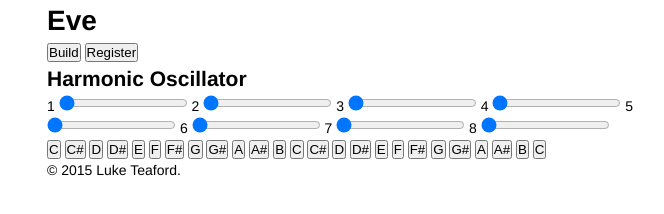
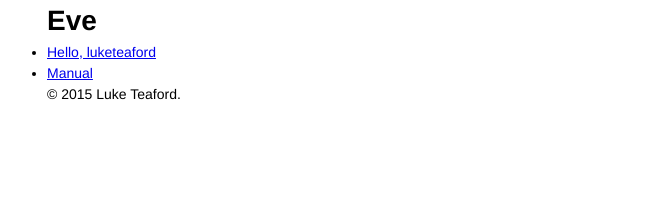
Before and after one commit to luketeaford/EVE, a website: page index.html in a window 1280 px wide. Shown: the whole page, without its empty margins (273-937 px from the left). Drawn offline with Linux system fonts and the light colour scheme.

Commit message:
Code clean up / experimentation
Just playing around with my own templating

```diff
--- a/gulpfile.js
+++ b/gulpfile.js
@@ -3,11 +3,13 @@ var gulp = require('gulp'),
     concat = require('gulp-concat'),
     jslint = require('gulp-jslint'),
     uglify = require('gulp-uglify'),
+    rename = require('gulp-rename'),
     sass = require('gulp-ruby-sass'),
 
     scripts = [
     //    'js/_license.js',
         'js/_eve.js',
+        'js/templates/*.js',
         'js/_customevents.js',
         'js/_buildsynth.js',
         'js/_startsynth.js',
@@ -43,6 +45,7 @@ gulp.task('js', function () {
         ]
     }))
     .pipe(uglify())
+    .pipe(rename('eve.min.js'))
     .pipe(gulp.dest('eve/js'))
 });
 
--- a/index.html
+++ b/index.html
@@ -10,10 +10,19 @@
   <h1>Eve</h1>
 </header>
 
+<nav id=nav>
+  <ul>
+    <li><a href=#register>Register</a>
+    <li><a href=#manual>Manual</a>
+  </ul>
+</nav>
+
+<!--
 <button id=build-button>Build</button>
 <button id=register-button>Register</button>
+-->
 
-
+<!--
 <section id=harmonics>
   <h2>Harmonic Oscillator</h2>
   <label>
@@ -52,7 +61,7 @@
 
 
 <div id=keyboard>
-  <!-- Octave one -->
+  <!-- Octave one --
   <button class=white-key data-note-value=-2100>C</button>
   <button class=black-key data-note-value=-2000>C#</button>
   <button class=white-key data-note-value=-1900>D</button>
@@ -65,7 +74,7 @@
   <button class=white-key data-note-value=-1200>A</button>
   <button class=black-key data-note-value=-1100>A#</button>
   <button class=white-key data-note-value=-1000>B</button>
-  <!-- Octave two -->
+  <!-- Octave two --
   <button class=white-key data-note-value=-900>C</button>
   <button class=black-key data-note-value=-800>C#</button>
   <button class=white-key data-note-value=-700>D</button>
@@ -81,6 +90,8 @@
   <button class=white-key data-note-value=300>C</button>
 </div>
 
+-->
+
 <footer>© 2015 Luke Teaford.</footer>
 
 <script src=js/eve.js></script>
--- a/js/_router.js
+++ b/js/_router.js
@@ -40,8 +40,8 @@ EVE.router = function (e) {
 };
 
 // Event listeners
-EVE.buildButton.addEventListener('click', EVE.testBuild);
-EVE.registerButton.addEventListener('click', EVE.testRegister);
+//EVE.buildButton.addEventListener('click', EVE.testBuild);
+//EVE.registerButton.addEventListener('click', EVE.testRegister);
 
 window.addEventListener('popstate', EVE.historyChange);
 window.addEventListener('navigate', EVE.router);
--- a/js/eve.js
+++ b/js/eve.js
@@ -1,6 +1,13 @@
 window.AudioContext = window.AudioContext || window.webkitAudioContext;
 
 var EVE = {
+
+    user: {
+        username: 'luketeaford',
+        first: 'Luke',
+        last: 'Teaford',
+        display_name: this.first + ' ' + this.last
+    },
 
     synth: new AudioContext(),
 
@@ -58,6 +65,21 @@ var EVE = {
         return;
     }
 
+};
+
+EVE.templates = {
+    nav: function () {
+        'use strict';
+        var nav = document.getElementById('nav'),
+            links = nav.getElementsByTagName('a'),
+            login;
+
+        login = EVE.has_registered ? 'Sign In' : 'Register';
+        login = EVE.user ? 'Hello, ' + EVE.user.username : 'you';
+        links[0].innerText = login;
+        console.log(links);
+        console.log(links[0]);
+    }
 };
 
 EVE.events = {
@@ -168,20 +190,23 @@ EVE.calculatePitch = function () {
 (function documentReady() {
     'use strict';
 
-    // Set up
+    // Set up registration screen
+    EVE.templates.nav();
+
+    // Set up synth
     EVE.buildSynth();
     EVE.startSynth();
 
     // Actually belongs in this function
-    EVE.keyboard = document.getElementById('keyboard');
+    //EVE.keyboard = document.getElementById('keyboard');
 
-    EVE.keyboard.addEventListener('mousedown', EVE.gateOn);
-    EVE.keyboard.addEventListener('mouseup', EVE.gateOff);
+    //EVE.keyboard.addEventListener('mousedown', EVE.gateOn);
+    //EVE.keyboard.addEventListener('mouseup', EVE.gateOff);
 
     // Custom events testing
-    EVE.keyboard.addEventListener('press', function (e) {
-        console.log('Set note via custom event to', e.target.dataset.noteValue);
-    });
+    //EVE.keyboard.addEventListener('press', function (e) {
+    //    console.log('Set note via custom event to', e.target.dataset.noteValue);
+    //});
 }());
 
 EVE.testBuild = function () {
@@ -226,8 +251,8 @@ EVE.router = function (e) {
 };
 
 // Event listeners
-EVE.buildButton.addEventListener('click', EVE.testBuild);
-EVE.registerButton.addEventListener('click', EVE.testRegister);
+//EVE.buildButton.addEventListener('click', EVE.testBuild);
+//EVE.registerButton.addEventListener('click', EVE.testRegister);
 
 window.addEventListener('popstate', EVE.historyChange);
 window.addEventListener('navigate', EVE.router);
--- a/package.json
+++ b/package.json
@@ -21,6 +21,7 @@
     "gulp": "^3.8.11",
     "gulp-concat": "^2.5.2",
     "gulp-jslint": "^0.2.2",
+    "gulp-rename": "^1.2.2",
     "gulp-ruby-sass": "^1.0.1",
     "gulp-uglify": "^1.2.0"
   }
```
Also changed, not shown: eve/js/eve.js (deleted, +0 -1 lines), js/_eve.js (+7 -0 lines), js/_temp.js (+10 -7 lines), js/templates/_nav.js (added, +13 -0 lines), README.md, eve/js/eve.min.js (added).
